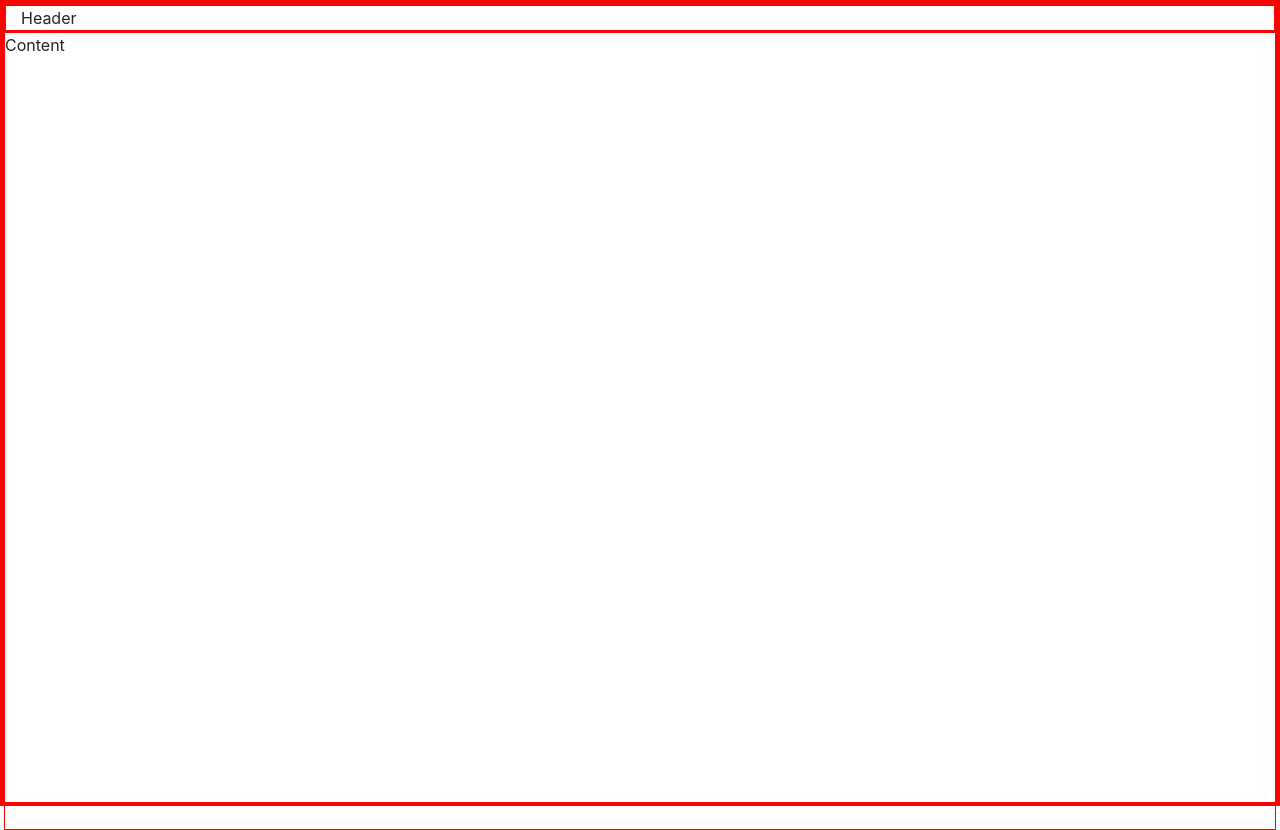
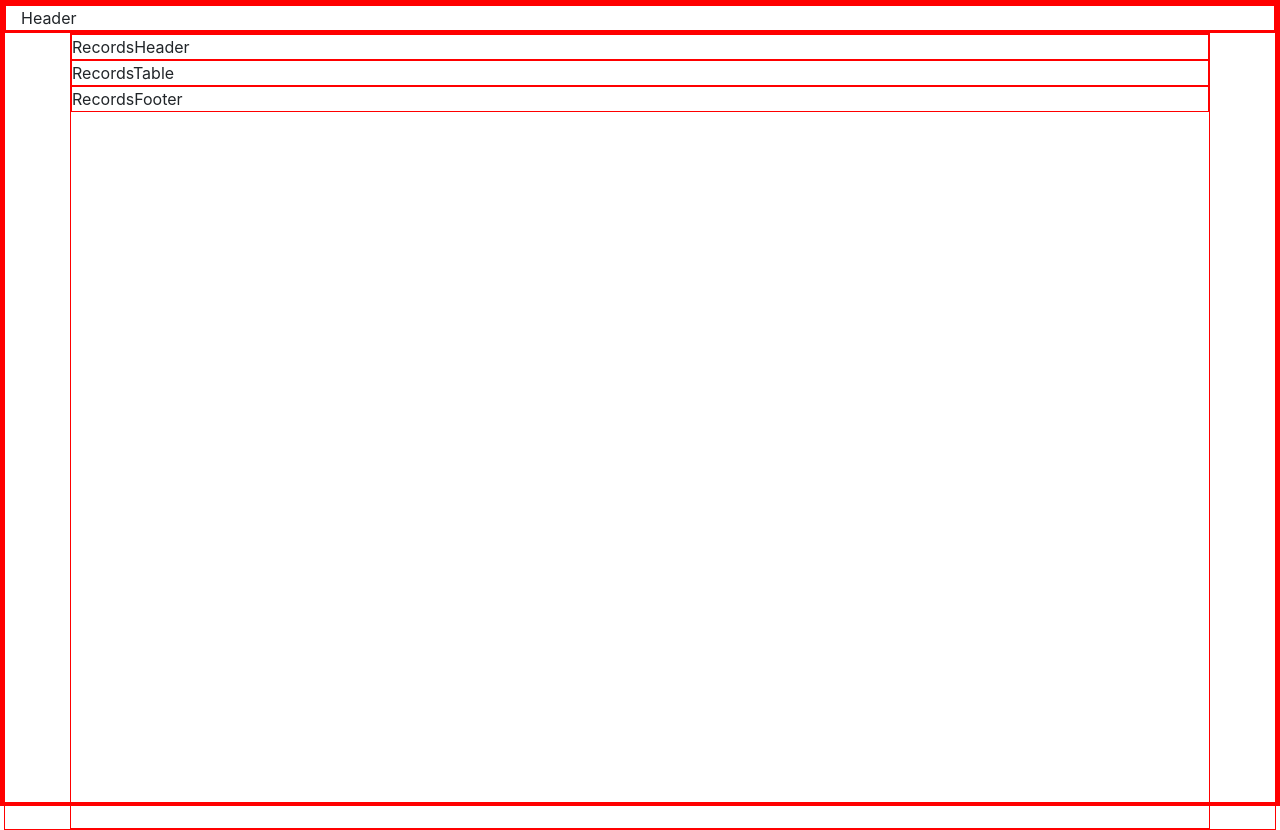
Before and after one commit to stevenriggs/react-bootstrap-layout, a React (Create React App) app: page / in a window 1280 px wide. Built offline with nearby package versions, Linux system fonts and the light colour scheme.

Commit message:
add records basic

```diff
--- a/src/App.js
+++ b/src/App.js
@@ -3,6 +3,7 @@ import logo from './logo.svg';
 import './App.css';
 import {Container, Row} from 'react-bootstrap';
 import Header from './components/global/Header';
+import Records from './components/records/Records';
 
 function App() {
   return (
@@ -11,7 +12,7 @@ function App() {
         <Header />
       </Row>
       <Row className='h-100'>
-        Content
+        <Records />
       </Row>
     </Container>
   );
--- /dev/null
+++ b/src/components/records/Records.js
@@ -0,0 +1,20 @@
+import React from 'react';
+import {Container, Row, Col} from 'react-bootstrap';
+
+function Records() {
+  return (
+    <Container>
+        <Row>
+            RecordsHeader
+        </Row>
+        <Row>
+            RecordsTable
+        </Row>
+        <Row>
+            RecordsFooter
+        </Row>
+    </Container>
+  );
+}
+
+export default Records;
```
